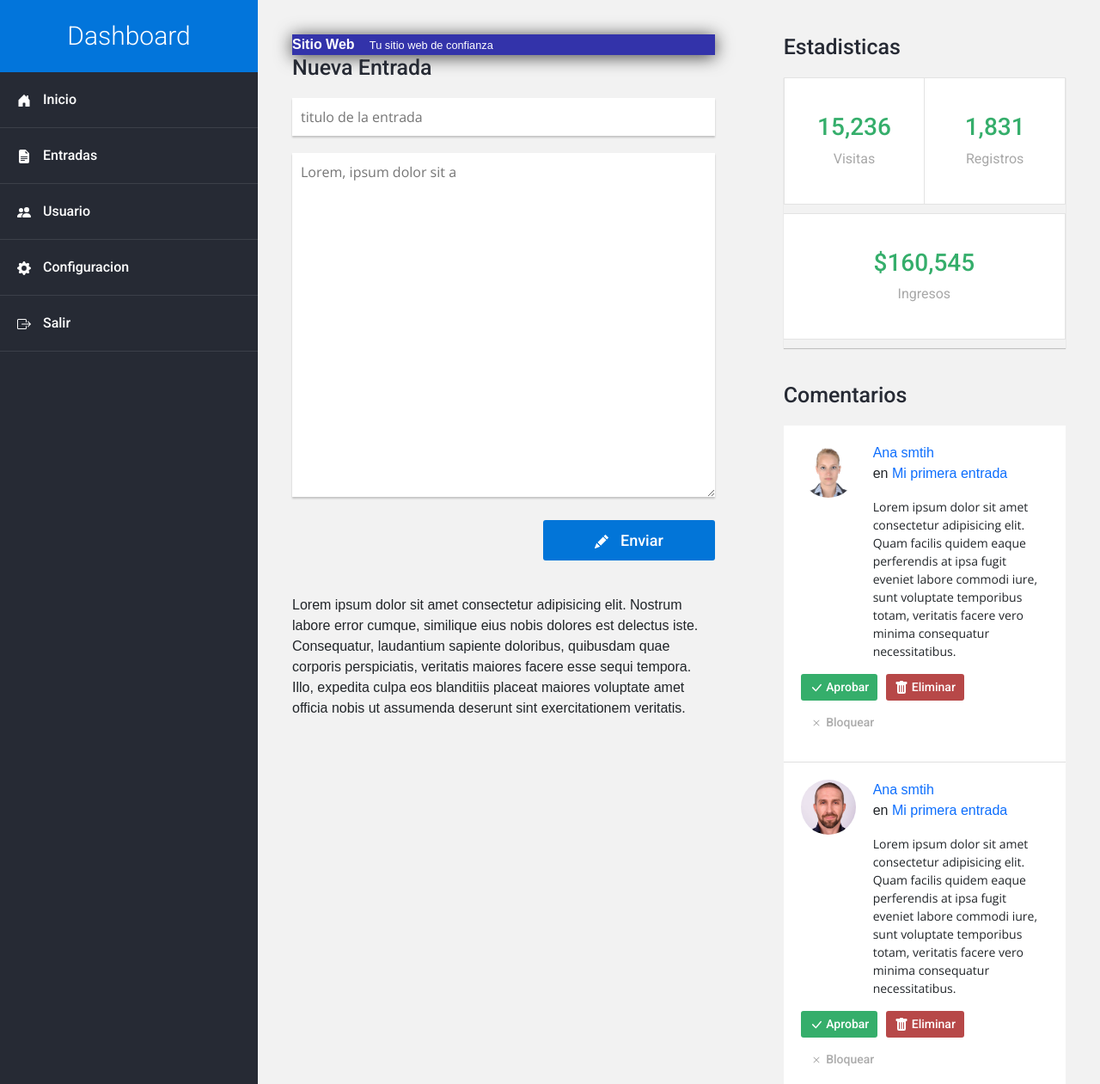
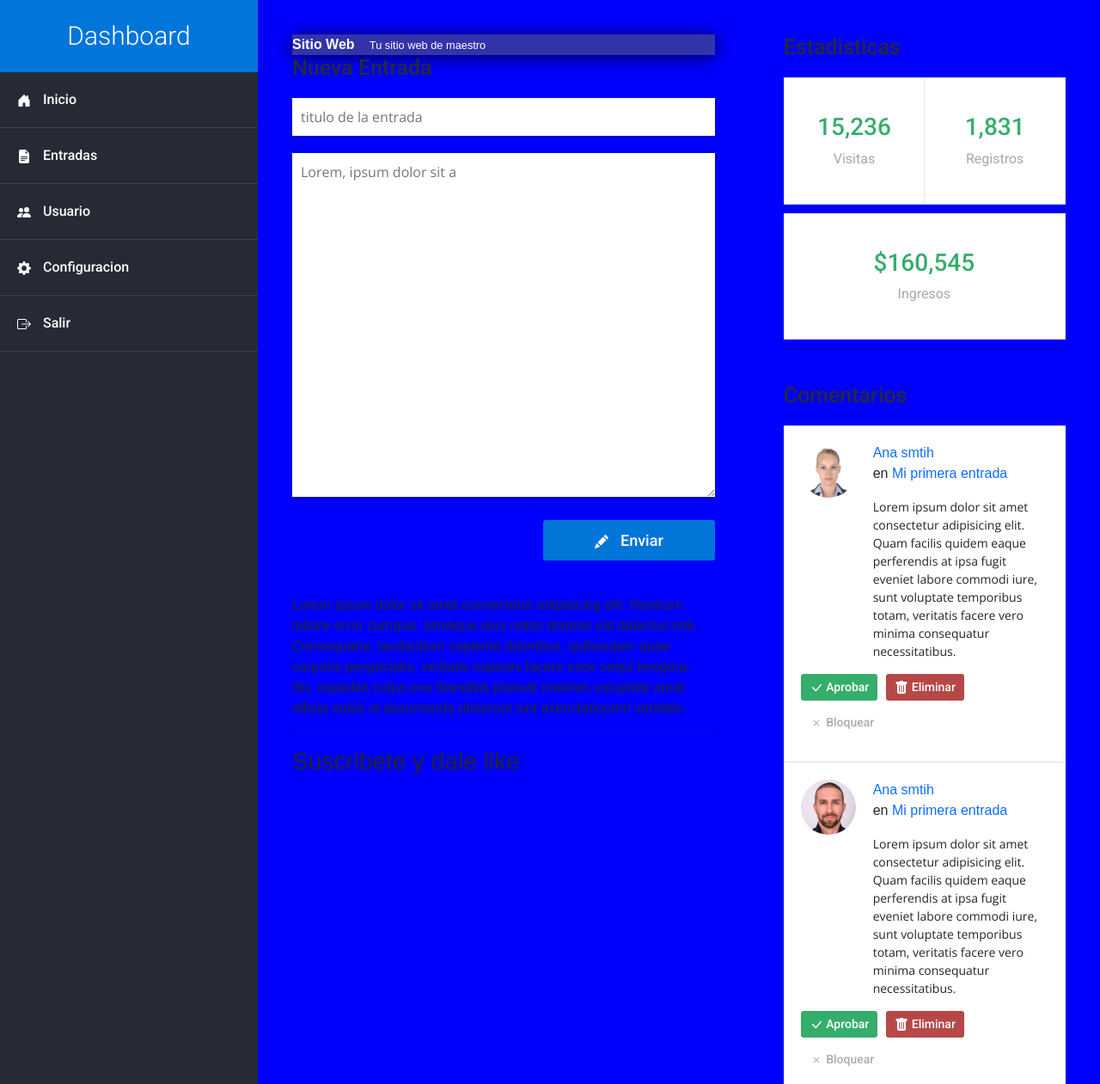
Before and after one commit to osmely10/4.Bootstrap, a plain HTML site: page Practicas/Dashboard/Index.html in a window 1280 px wide. Shown: the top 1261 px of the page at 86% size. Drawn offline with nearby package versions, Linux system fonts and the light colour scheme.

Commit message:
Agregue un salto, suscripcion y le cambie la cabecera a maestra y el fondo lo cambie a azul

```diff
--- a/Practicas/Dashboard/Index.html
+++ b/Practicas/Dashboard/Index.html
@@ -59,7 +59,7 @@
                         <div class="widget nueva_entrada">
                             <div id="cabecera">
                                 Sitio Web
-                                <span id="tagline">Tu sitio web de confianza</span>
+                                <span id="tagline">Tu sitio web de maestro</span>
                             </div>
                             <h3 class="titulo">Nueva Entrada</h3>
                             <form action="">
@@ -78,7 +78,8 @@
 
                         <div class="widget parrafo">
                             <p>Lorem ipsum dolor sit amet consectetur adipisicing elit. Nostrum labore error cumque, similique eius nobis dolores est delectus iste. Consequatur, laudantium sapiente doloribus, quibusdam quae corporis perspiciatis, veritatis maiores facere esse sequi tempora. Illo, expedita culpa eos blanditiis placeat maiores voluptate amet officia nobis ut assumenda deserunt sint exercitationem veritatis.</p>
-
+                            <hr>
+                            <h3>Suscribete y dale like</h3>
                         </div>
                     </div>
                     <div class="columna col-12 col-lg-5">
--- a/Practicas/Dashboard/css/estilos.css
+++ b/Practicas/Dashboard/css/estilos.css
@@ -1,5 +1,5 @@
 body {
-    background: #f2f2f2;
+    background: blue;
     font-size: 16px;
     font-family: Arial, Helvetica, sans-serif;
 }
```
